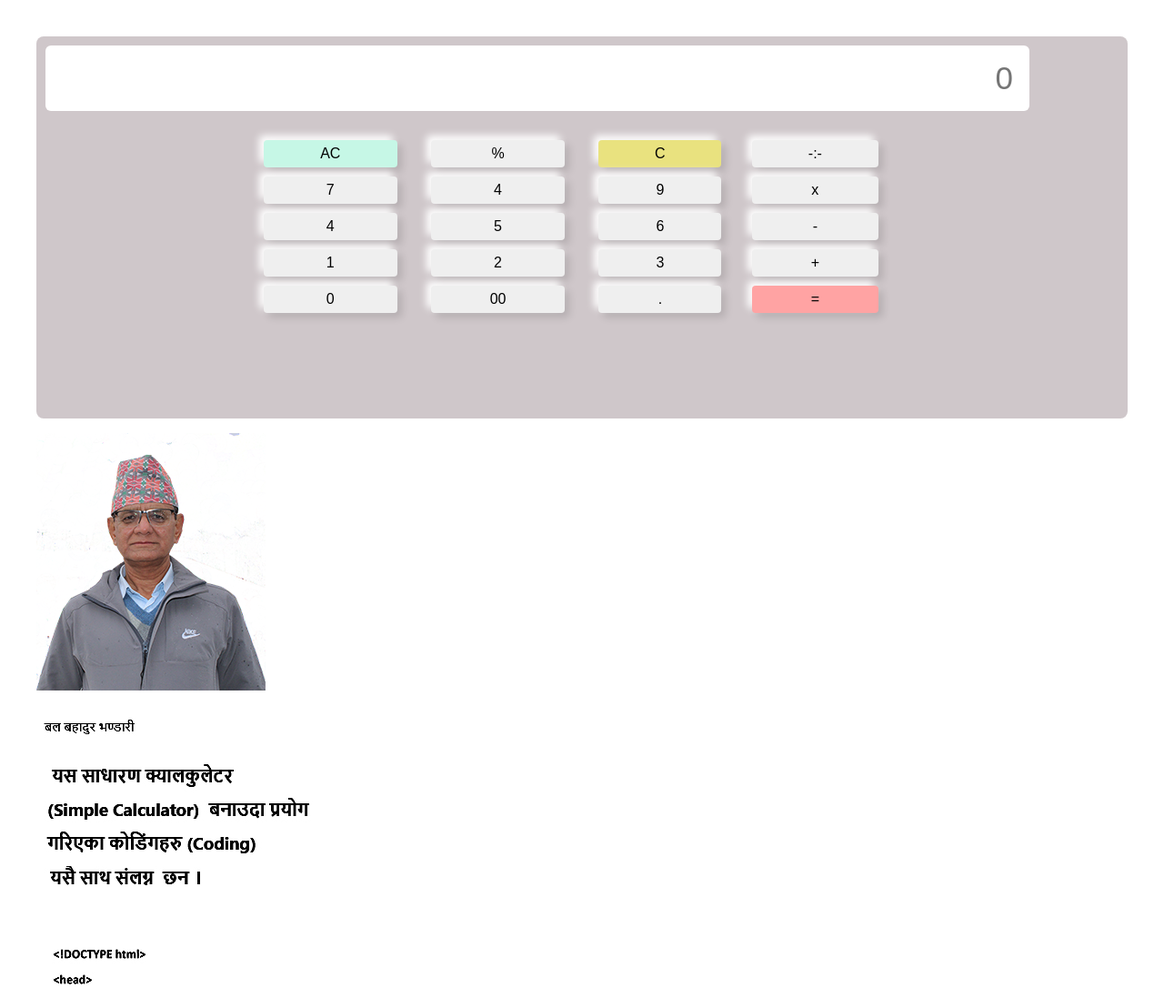
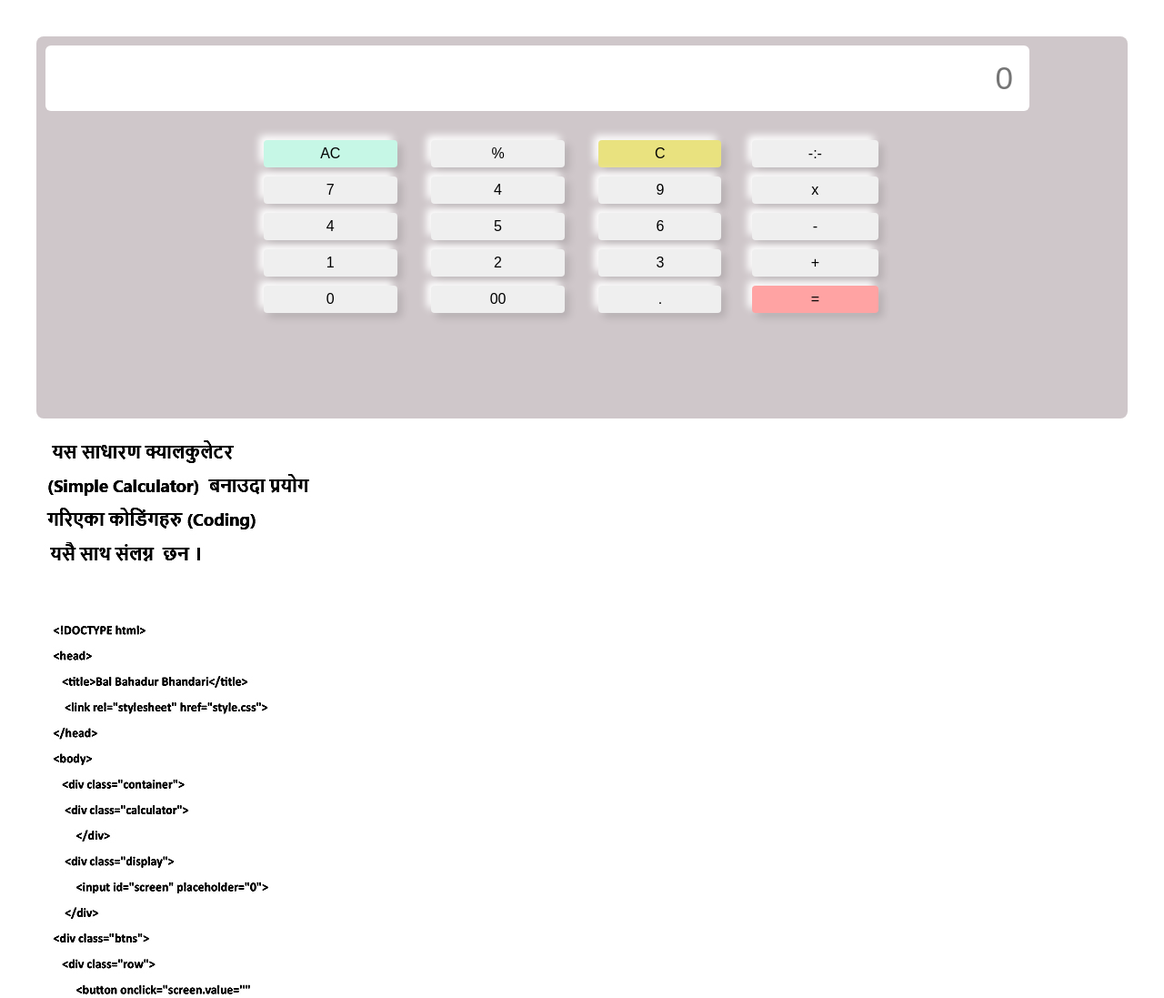
Before and after one commit to balbdr/calculator, a plain HTML site: page index.html in a window 1280 px wide. Shown: the top 1097 px of the page at 91% size. Drawn offline with Linux system fonts and the light colour scheme.

Commit message:
Update index.html

```diff
--- a/index.html
+++ b/index.html
@@ -51,8 +51,6 @@
   <footer>
     <section class="chart">
 
-  <p><tr><div class="box"><img src="image3/ma2.png"></div></tr></p>
-  <p><tr><div class="box"><img src="image3/bab.jpg"></div></tr></p>
   <p><tr><div class="box"><img src="image3/abcd.jpg"></div></tr></p>
   <p><tr><div class="box"><img src="image3/chaa1.jpg"></div></tr></p>
   <p><tr><div class="box"><img src="image3/chaa2.jpg"></tr></div></p>
```
